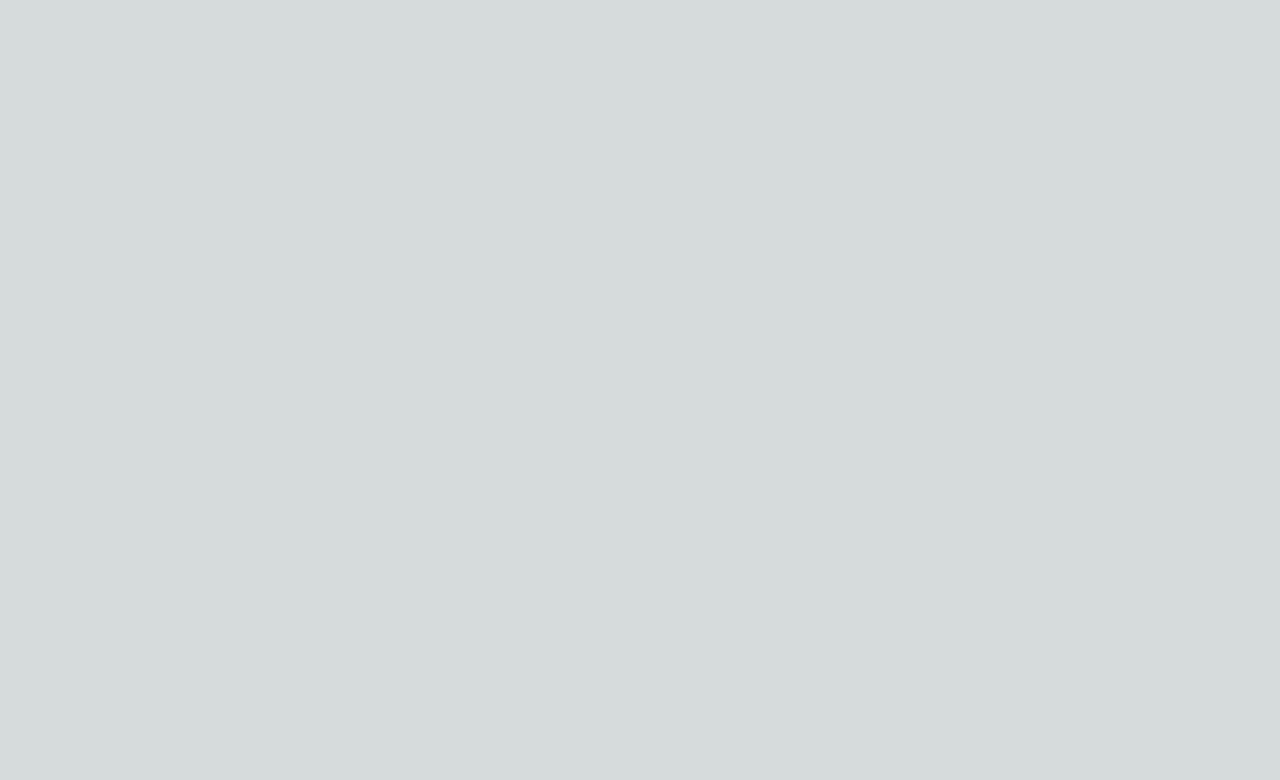
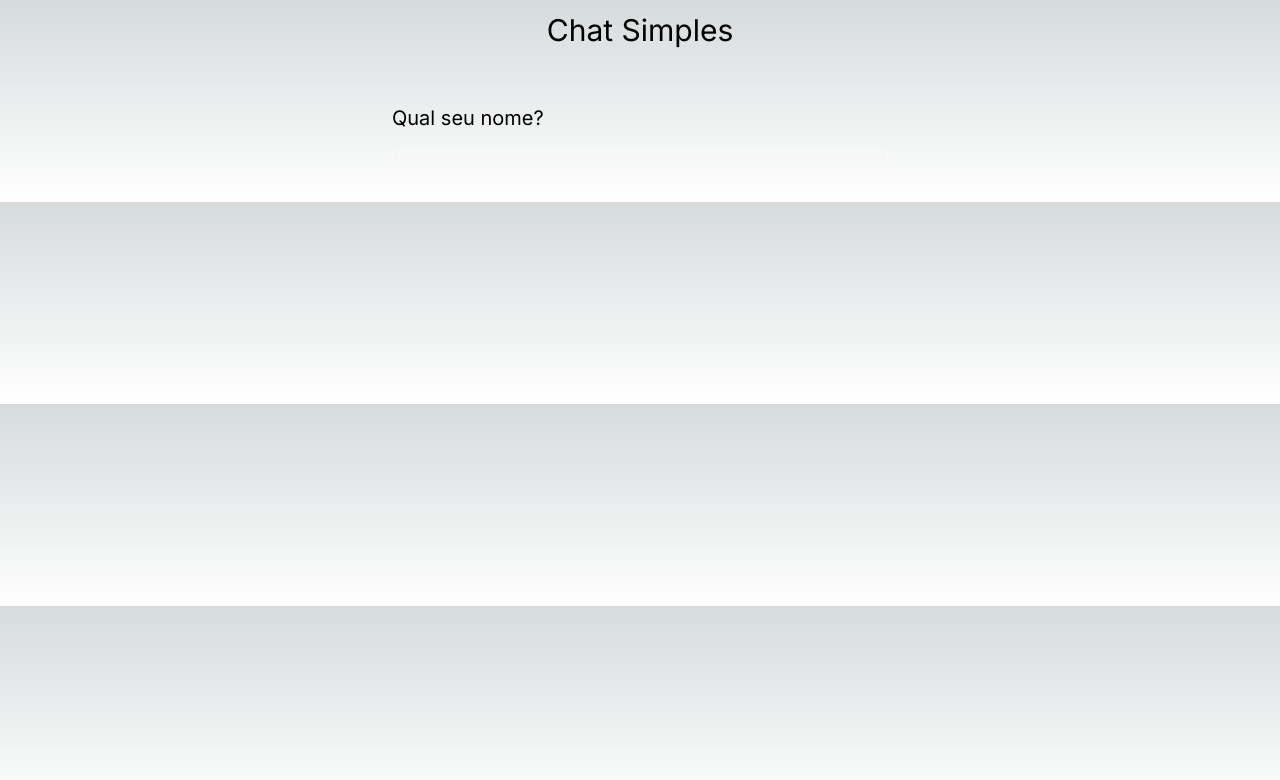
Before and after one commit to Programmerarantes/chat-react-ts, a Next.js app: page / in a window 1280 px wide. Shown: the top 780 px of the page. Built offline with nearby package versions, Linux system fonts and the light colour scheme.

Commit message:
chat-nameInput-Components

```diff
--- a/src/app/layout.tsx
+++ b/src/app/layout.tsx
@@ -5,7 +5,7 @@ import "./globals.css";
 const inter = Inter({ subsets: ["latin"] });
 
 export const metadata: Metadata = {
-  title: "Create Next App",
+  title: "Chat",
   description: "Generated by create next app",
 };
 
--- a/src/app/page.tsx
+++ b/src/app/page.tsx
@@ -1,6 +1,19 @@
+"use client"
+
+import { Chat } from "@/components/Chat"
+import { ChatProvider } from "@/contexts/ChatContext"
+import { UserProvider } from "@/contexts/UserContext"
+
 const Page = () => {
   return (
-    <div className="container mx-auto">
+    <div className="container mx-auto max-w-lg px-2">
+      <UserProvider>
+          <ChatProvider>
+            <h1 className="text-center text-3xl my-3">Chat Simples</h1>
+
+            <Chat />
+          </ChatProvider>
+      </UserProvider>
 
     </div>
   )
--- /dev/null
+++ b/src/components/Chat.tsx
@@ -0,0 +1,14 @@
+import { useUser } from "@/contexts/UserContext"
+import { NameInput } from "./NameInput"
+
+export const Chat = () => {
+    const userCtx = useUser()
+
+    if(!userCtx) return null
+    if(!userCtx.user) return <NameInput />
+    return (
+        <div className="border border-white/30 rounded-md">
+            ...
+        </div>
+    )
+}
--- /dev/null
+++ b/src/components/NameInput.tsx
@@ -0,0 +1,32 @@
+import { useUser } from "@/contexts/UserContext"
+import { useState } from "react"
+import { KeyboardEvent } from "react"
+
+export const NameInput = () => {
+    const userCtx = useUser()
+    const [nameInput, setNameInput] = useState('')
+
+    const handleKeyUpAction = (event: KeyboardEvent<HTMLInputElement>) => {
+        if(event.code.toLowerCase() === 'enter') {
+            if(nameInput.trim() !== '' && nameInput !== 'bot') {
+                userCtx?.setUser(nameInput.trim())
+            }
+        }
+    }
+
+    return (
+        <div className="mt-14">
+            <p className="text-xl mb-4">Qual seu nome?</p>
+            <div className="flex gap-3 items-center text-lg">
+                <input
+                    type="text"
+                    className="flex-1 border border-white/30 rounded-md px-4 py-3 text-white bg-white/10 outline-none"
+                    value={nameInput}
+                    onChange={e => setNameInput(e.target.value)}
+                    onKeyUp={handleKeyUpAction}
+                />
+
+            </div>
+        </div>
+    )
+}
--- a/src/contexts/ChatContext.tsx
+++ b/src/contexts/ChatContext.tsx
@@ -10,7 +10,7 @@ type ChatContext = {
 export const ChatContext = createContext<ChatContext | null>(null)
 
 export const ChatProvider = ({children}: {children: ReactNode}) => {
-    const [chat, dispatch] = useReducer(chatReducer, [])
+    const [chat, dispatch] = useReducer(chatReducer, [] as Message[])
 
     const addMessage = (user: string, text: string) => {
         dispatch({
```
